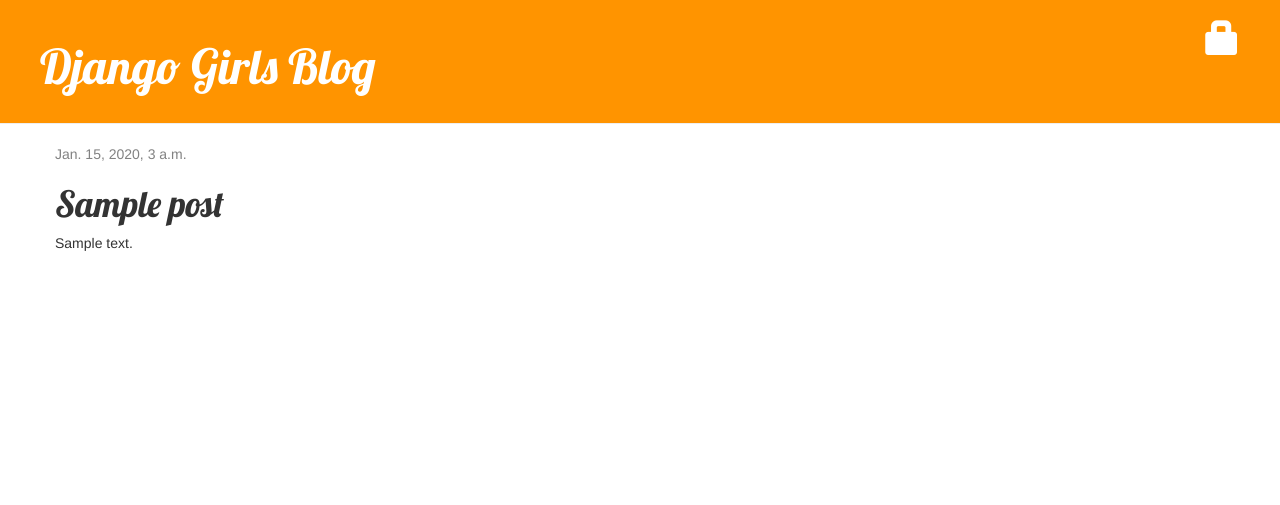
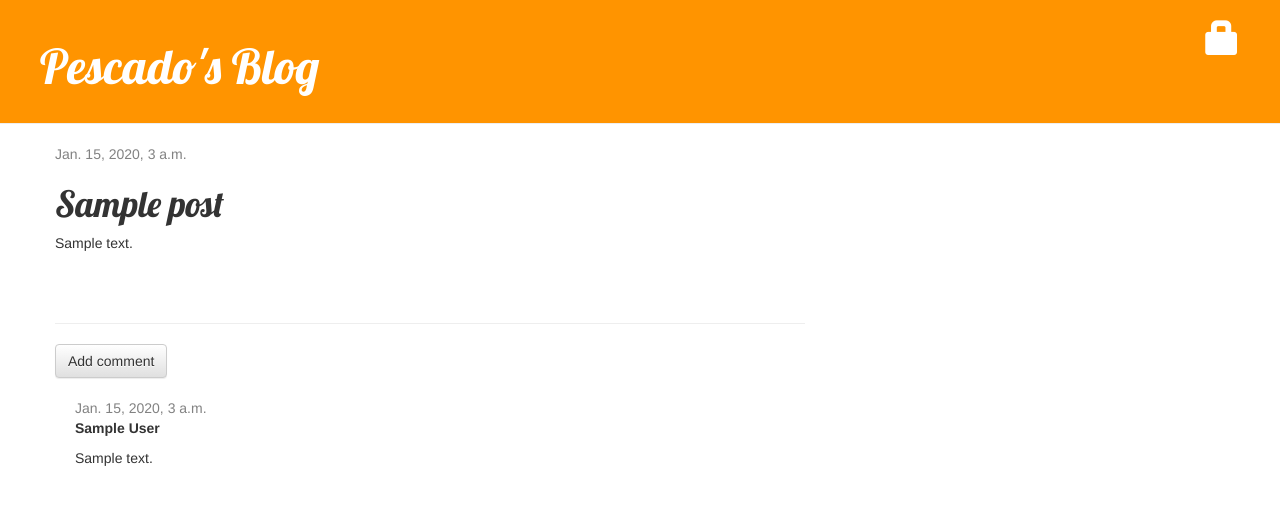
Before and after one commit to sz16900/my-first-blog, a Django app: page /post/1/ in a window 1280 px wide. Shown: the top 505 px of the page. Run offline with Django 3.2, Linux system fonts and the light colour scheme; tables that the repository leaves empty hold one stand-in row (values such as "Sample post"); some libraries are stand-ins or nearby versions.

Commit message:
comment posts approve and deny

```diff
--- a/blog/admin.py
+++ b/blog/admin.py
@@ -1,4 +1,5 @@
 from django.contrib import admin
-from .models import Post
+from .models import Post, Comment
 
 admin.site.register(Post)
+admin.site.register(Comment)
--- a/blog/models.py
+++ b/blog/models.py
@@ -11,9 +11,26 @@ class Post(models.Model):
     published_date = models.DateTimeField(
             blank=True, null=True)
 
+    def approved_comments(self):
+        return self.comments.filter(approved_comment=True)
+
     def publish(self):
         self.published_date = timezone.now()
         self.save()
 
     def __str__(self):
         return self.title
+
+class Comment(models.Model):
+    post = models.ForeignKey('blog.Post', related_name='comments')
+    author = models.CharField(max_length=200)
+    text = models.TextField()
+    created_date = models.DateTimeField(default=timezone.now)
+    approved_comment = models.BooleanField(default=False)
+
+    def approve(self):
+        self.approved_comment = True
+        self.save()
+
+    def __str__(self):
+        return self.text
--- a/blog/static/css/blog.css
+++ b/blog/static/css/blog.css
@@ -44,3 +44,7 @@ h1, h2, h3, h4 {
 .post h1 a, .post h1 a:visited {
     color: #000000;
 }
+
+.comment {
+    margin: 20px 0px 20px 20px;
+}
--- a/blog/templates/blog/base.html
+++ b/blog/templates/blog/base.html
@@ -16,7 +16,7 @@
         {% else %}
             <a href="{% url 'login' %}" class="top-menu"><span class="glyphicon glyphicon-lock"></span></a>
         {% endif %}
-        <h1><a href="/">Django Girls Blog</a></h1>
+        <h1><a href="/">Pescado's Blog</a></h1>
       </div>
         <div class="content container">
             <div class="row">
--- a/blog/templates/blog/post_detail.html
+++ b/blog/templates/blog/post_detail.html
@@ -16,4 +16,26 @@
       <h1>{{ post.title }}</h1>
       <p>{{ post.text|linebreaksbr }}</p>
     </div>
+
+    <hr>
+
+    <a class="btn btn-default" href="{% url 'add_comment_to_post' pk=post.pk %}">Add comment</a>
+    {% for comment in post.comments.all %}
+        {% if user.is_authenticated or comment.approved_comment %}
+        <div class="comment">
+            <div class="date">
+                {{ comment.created_date }}
+                {% if not comment.approved_comment %}
+                    <a class="btn btn-default" href="{% url 'comment_remove' pk=comment.pk %}"><span class="glyphicon glyphicon-remove"></span></a>
+                    <a class="btn btn-default" href="{% url 'comment_approve' pk=comment.pk %}"><span class="glyphicon glyphicon-ok"></span></a>
+                {% endif %}
+            </div>
+            <strong>{{ comment.author }}</strong>
+            <p>{{ comment.text|linebreaks }}</p>
+        </div>
+        {% endif %}
+    {% empty %}
+        <p>No comments here yet :(</p>
+    {% endfor %}
+
 {% endblock %}
--- a/blog/templates/blog/post_list.html
+++ b/blog/templates/blog/post_list.html
@@ -8,6 +8,7 @@
               </div>
               <h1><a href="{% url 'post_detail' pk=post.pk %}">{{ post.title }}</a></h1>
               <p>{{ post.text|linebreaksbr }}</p>
+              <a href="{% url 'post_detail' pk=post.pk %}">Comments: {{ post.approved_comments.count }}</a>
           </div>
       {% endfor %}
   {% endblock %}
--- a/blog/urls.py
+++ b/blog/urls.py
@@ -10,4 +10,7 @@ urlpatterns = [
     url(r'^drafts/$', views.post_draft_list, name='post_draft_list'),
     url(r'^post/(?P<pk>\d+)/publish/$', views.post_publish, name='post_publish'),
     url(r'^post/(?P<pk>\d+)/remove/$', views.post_remove, name='post_remove'),
+    url(r'^post/(?P<pk>\d+)/comment/$', views.add_comment_to_post, name='add_comment_to_post'),
+    url(r'^comment/(?P<pk>\d+)/approve/$', views.comment_approve, name='comment_approve'),
+    url(r'^comment/(?P<pk>\d+)/remove/$', views.comment_remove, name='comment_remove'),
 ]
--- a/blog/views.py
+++ b/blog/views.py
@@ -2,8 +2,8 @@ from django.shortcuts import render, get_object_or_404
 from django.shortcuts import redirect
 from django.utils import timezone
 from django.contrib.auth.decorators import login_required
-from .models import Post
-from .forms import PostForm
+from .models import Post, Comment
+from .forms import PostForm, CommentForm
 
 # Create your views here.
 
@@ -60,3 +60,28 @@ def post_remove(request, pk):
     post = get_object_or_404(Post, pk=pk)
     post.delete()
     return redirect('post_list')
+
+@login_required
+def comment_approve(request, pk):
+    comment = get_object_or_404(Comment, pk=pk)
+    comment.approve()
+    return redirect('post_detail', pk=comment.post.pk)
+
+@login_required
+def comment_remove(request, pk):
+    comment = get_object_or_404(Comment, pk=pk)
+    comment.delete()
+    return redirect('post_detail', pk=comment.post.pk)
+
+def add_comment_to_post(request, pk):
+    post = get_object_or_404(Post, pk=pk)
+    if request.method == "POST":
+        form = CommentForm(request.POST)
+        if form.is_valid():
+            comment = form.save(commit=False)
+            comment.post = post
+            comment.save()
+            return redirect('post_detail', pk=post.pk)
+    else:
+        form = CommentForm()
+    return render(request, 'blog/add_comment_to_post.html', {'form': form})
```
Also changed, not shown: blog/forms.py (+7 -1 lines), blog/templates/blog/add_comment_to_post.html (added, +9 -0 lines), blog/migrations/0002_comment.py (added).
